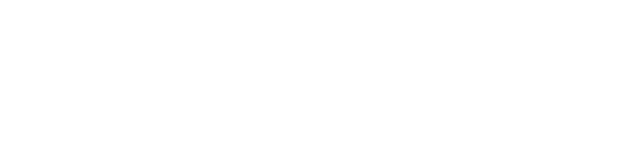
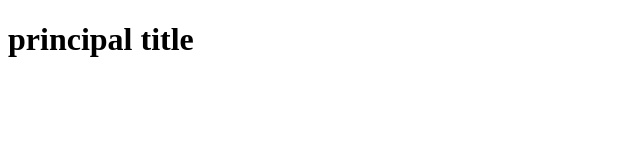
Before and after one commit to jossepreis/helloWorld, a plain HTML site: page index.html in a window 1280 px wide. Shown: the whole page, without its empty margins (0-640 px from the left). Drawn offline with Linux system fonts and the light colour scheme.

Commit message:
Update index.html
new principal title

```diff
--- a/index.html
+++ b/index.html
@@ -6,6 +6,8 @@
 </head>
 
 <body>
+<h1> principal title </h1>
+
 
 </body>
 </html>
```
